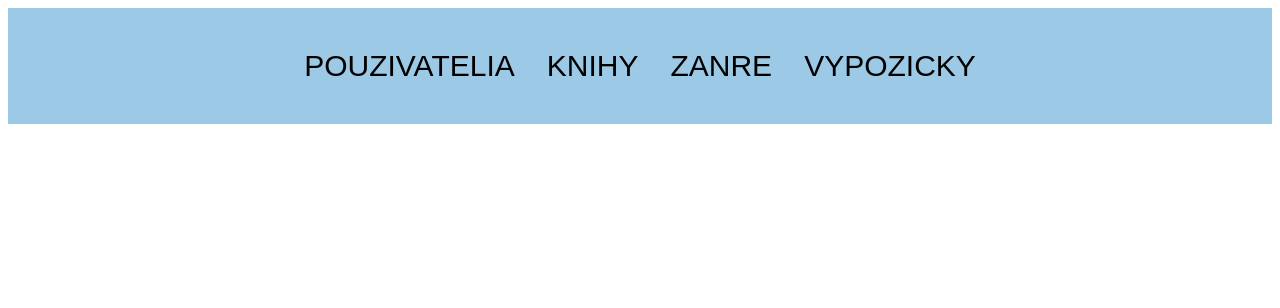
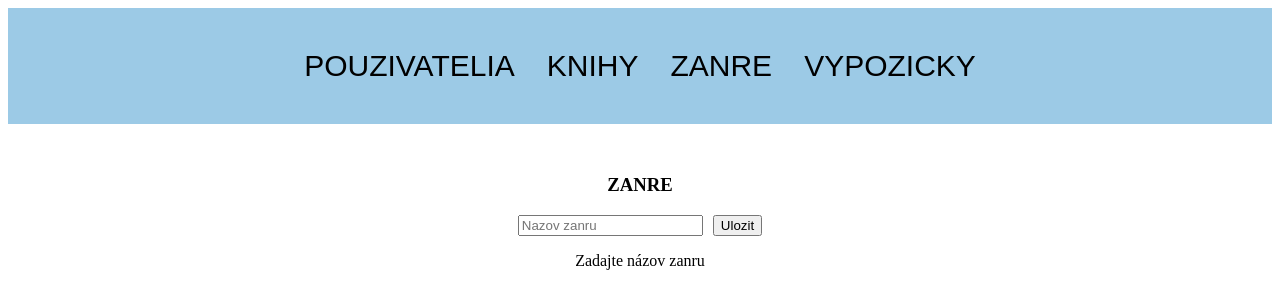
Before and after one commit to Jozef-Lauko/library-fe, an Angular app: page /genres in a window 1280 px wide. Before the commit this address led to /. Shown: the top 308 px of the page. Built offline with nearby package versions, Linux system fonts and the light colour scheme.

Commit message:
category-controller

```diff
--- a/src/app/app.component.html
+++ b/src/app/app.component.html
@@ -1,7 +1,7 @@
 <div class="header">
   <button routerLink="/user">POUZIVATELIA</button>
   <button (click)="changeMenu(menu.BOOKS)">KNIHY</button>
-  <button (click)="changeMenu(menu.GENRES)">ZANRE</button>
+  <button routerLink="/genres">ZANRE</button>
   <button routerLink="/borrowings">VYPOZICKY</button>
 </div>
 
@@ -32,22 +32,8 @@
 <!--  -->
 <!--  </ng-container>-->
 
-<!--  <ng-container *ngIf="actualMenu === menu.GENRES">-->
-<!--    <h3>ZANRE</h3>-->
+  <ng-container *ngIf="actualMenu === menu.GENRES">
+    <router-outlet></router-outlet>
+  </ng-container>
 
-<!--    <form [formGroup]="form">-->
-<!--      <input type="text" placeholder="Nazov zanru" formControlName="title">-->
-
-<!--      <button type="button" (click)="saveGenre()">Ulozit</button>-->
-<!--    </form>-->
-
-<!--    <table *ngIf="genres.length">-->
-<!--      <tr>-->
-<!--        <th>Nazov zanru</th>-->
-<!--      </tr>-->
-<!--      <tr *ngFor="let genre of genres">-->
-<!--        <td>{{genre.title}}</td>-->
-<!--      </tr>-->
-<!--    </table>-->
-<!--  </ng-container>-->
 </div>
--- a/src/app/app.module.ts
+++ b/src/app/app.module.ts
@@ -5,11 +5,13 @@ import { AppRoutingModule } from './app-routing.module';
 import { AppComponent } from './app.component';
 import {FormsModule, ReactiveFormsModule} from "@angular/forms";
 import { UserComponent } from './user/user.component';
+import {CategoryComponent} from "./category/category.component";
 
 @NgModule({
   declarations: [
     AppComponent,
-    UserComponent
+    UserComponent,
+    CategoryComponent
   ],
   imports: [
     BrowserModule,
--- a/src/app/category/category.component.css
+++ b/src/app/category/category.component.css
@@ -0,0 +1,20 @@
+.container {
+  text-align: center;
+}
+
+.container input {
+  margin-right: 10px;
+}
+
+.container table {
+  width: 500px;
+  border-collapse: collapse;
+  margin: 2rem auto auto;
+}
+.container th, td {
+  border: 1px solid;
+}
+.container th {
+  background: #AAACCC;
+  font-size: 13pt;
+}
--- a/src/app/category/category.component.html
+++ b/src/app/category/category.component.html
@@ -1,9 +1,11 @@
+<div class="container">
 <h3>ZANRE</h3>
 
 <form [formGroup]="form">
   <input type="text" placeholder="Nazov zanru" formControlName="title">
 
   <button type="button" (click)="saveCategory()">Ulozit</button>
+  <p class="invalid-text" *ngIf="form.controls.title.invalid">Zadajte názov zanru</p>
 </form>
 
 <table *ngIf="categories.length">
@@ -16,3 +18,4 @@
     <button (click)="deleteCategory(i)">Zmazat</button>
   </tr>
 </table>
+</div>
```
Also changed, not shown: src/app/app-routing.module.ts (+7 -1 lines).
